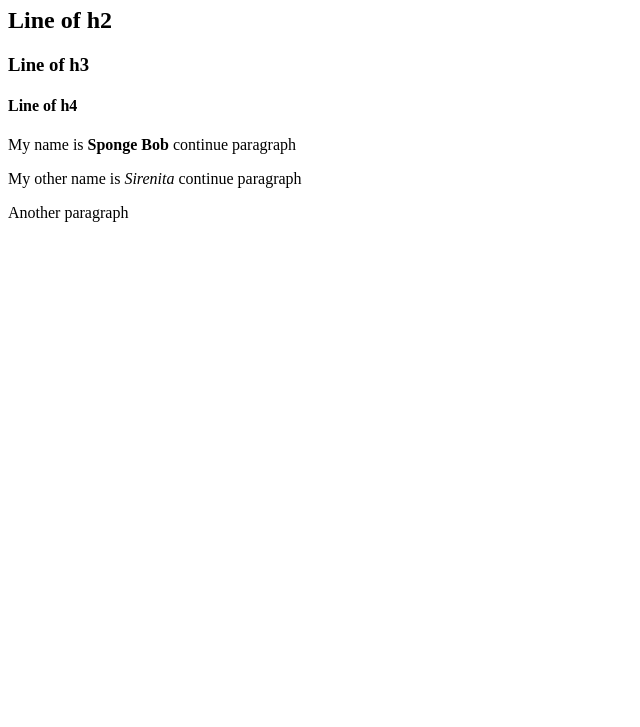
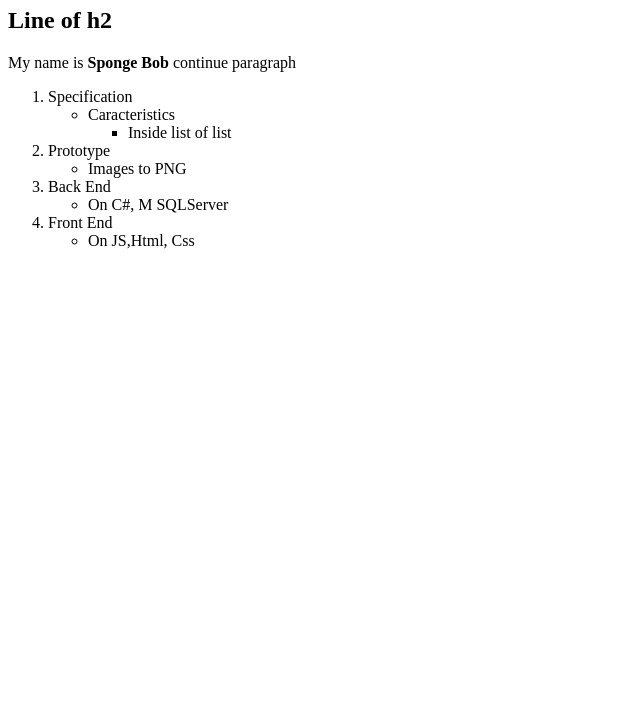
Before and after one commit to Alvarod12345/Html-Css, a plain HTML site: page index.html in a window 1280 px wide. Shown: the part 73-800 px from the top of the page, without its empty margins (0-640 px from the left). Drawn offline with Linux system fonts and the light colour scheme.

Commit message:
HTML lists

```diff
--- a/index.html
+++ b/index.html
@@ -6,12 +6,31 @@
     <title>My tittle</title>
 </head>
 <body>
-    <h1>Line of h1</h1>
+    <h1>Im learning Html</h1>
     <h2>Line of h2</h2>
-    <h3>Line of h3</h3>
-    <h4>Line of h4</h4>
-    <p>My name is <strong>Sponge Bob</strong> continue paragraph</p>
-    <p>My other name is <em>Sirenita</em> continue paragraph</p>
-    <p>Another paragraph</p>
+    <p>
+        My name is <strong>Sponge Bob</strong> continue paragraph
+    </p>
+    <ol> <!--other list-->
+        <li>Specification</li>
+        <ul>
+            <li>Caracteristics</li>
+                <ul>
+                    <li>Inside list of list</li>
+                </ul>
+        </ul>
+        <li>Prototype</li>
+        <ul>
+            <li>Images to PNG</li>
+        </ul>
+        <li>Back End</li>
+        <ul>
+            <li>On C#, M SQLServer</li>
+        </ul>
+        <li>Front End</li>
+        <ul>
+            <li>On JS,Html, Css</li>
+        </ul>
+    </ol>
 </body>
 </html>
```
